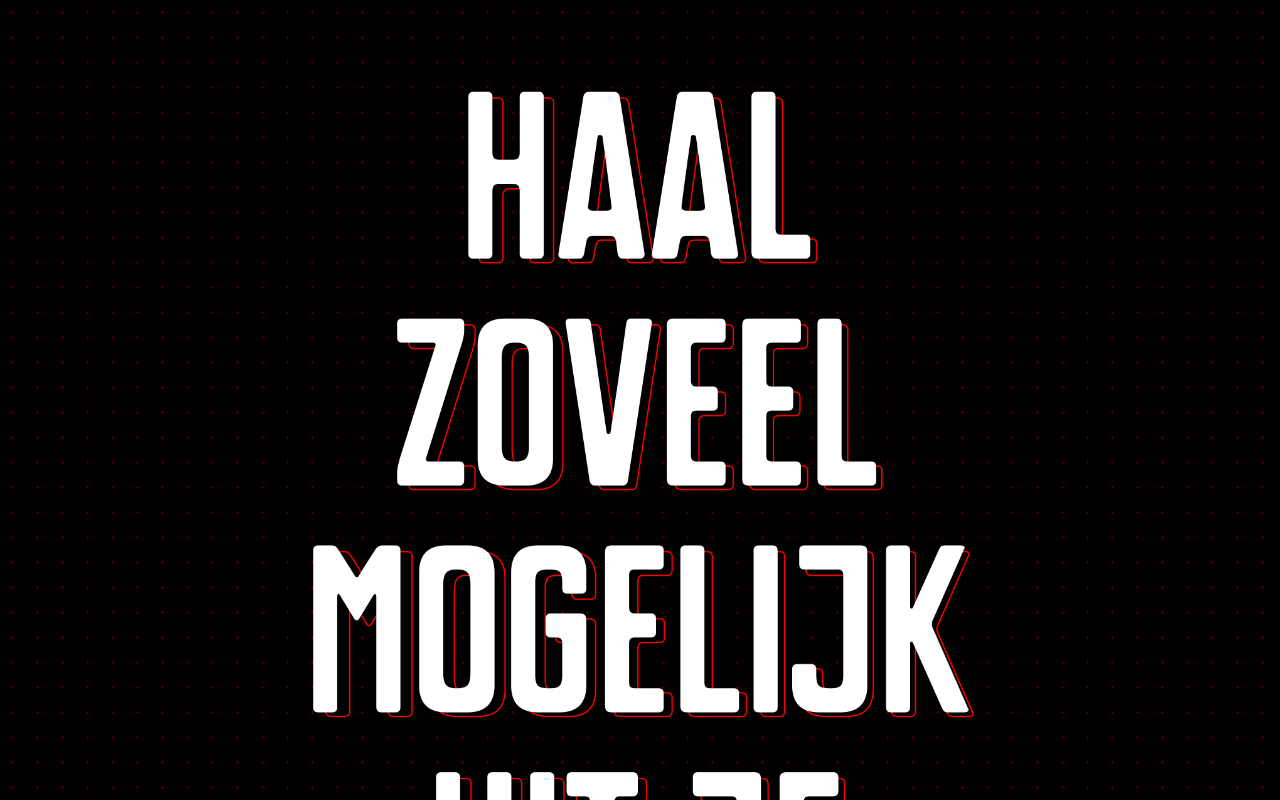
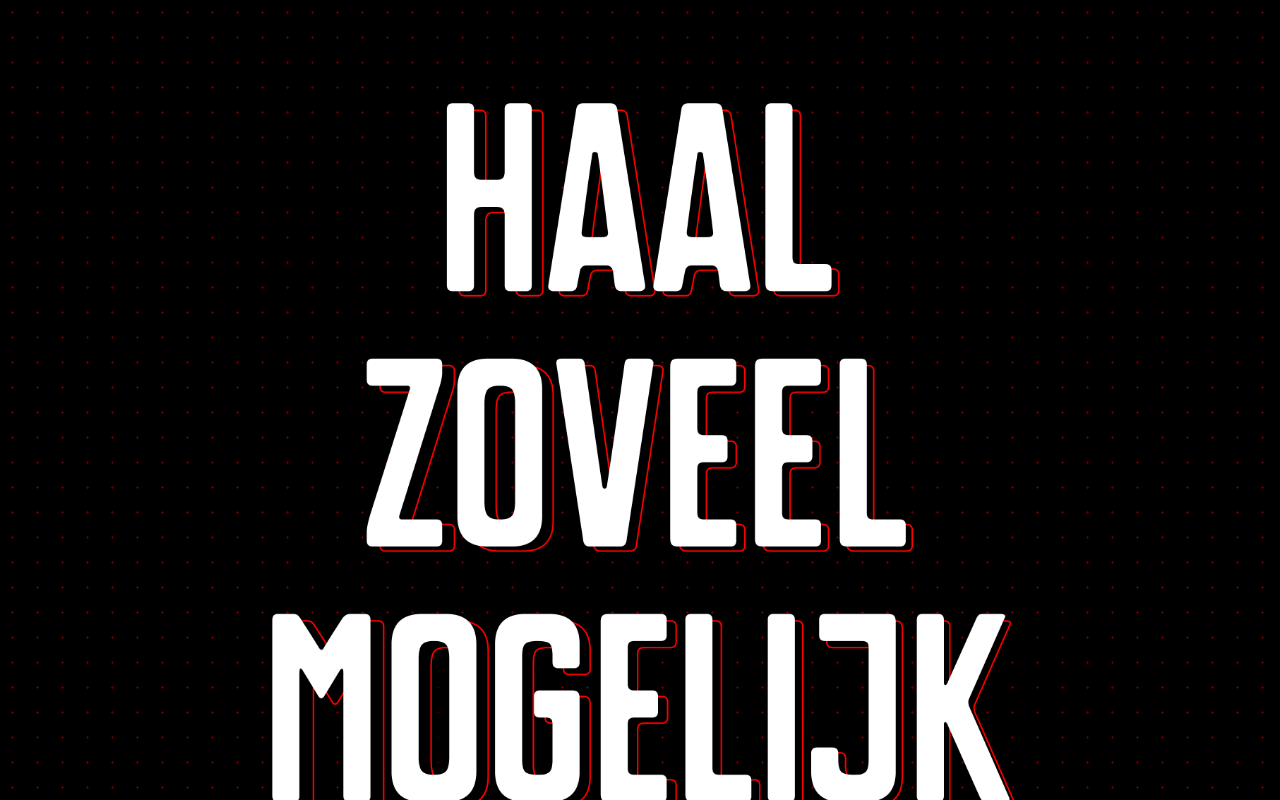
Before and after one commit to seppukuuu/mobilevikings, a plain HTML site: page index.html in a window 1280 px wide. Drawn offline with Linux system fonts and the light colour scheme; a web font is replaced by a local one.

Commit message:
Update index.html

```diff
--- a/index.html
+++ b/index.html
@@ -5,6 +5,7 @@
     <meta name="viewport" content="width=device-width, initial-scale=1.0, maximum-scale=1.0, user-scalable=no">
     <title>Mobile Vikings - Brand Official</title>
     <style>
+        /* 3.1 PRIMARY TYPOGRAPHY: Mr. Alex Bold */
         @font-face {
             font-family: "MrAlex-Bold";
             src: url("https://db.onlinewebfonts.com/t/2791267c488b942eb80f4f69ea85603e.woff2") format("woff2");
@@ -15,86 +16,80 @@
             box-sizing: border-box;
             margin: 0;
             padding: 0;
-            /* Verwijder de standaard blauwe highlight bij tikken op mobiel */
             -webkit-tap-highlight-color: transparent;
         }
 
         html, body {
-            margin: 0;
-            padding: 0;
             width: 100%;
             height: 100%;
-            background-color: #000000;
+            background-color: #000000; /* Primary color: Black [cite: 218] */
             color: #ffffff;
             font-family: "MrAlex-Bold", sans-serif;
             display: flex;
             flex-direction: column;
             align-items: center;
             justify-content: space-between;
-            overflow-x: hidden;
-            /* Voorkom dat tekst geselecteerd wordt bij veelvuldig tikken */
-            user-select: none;
+            overflow: hidden;
         }
 
+        /* 5.1 PATTERNS: Supportive function (Opacity 0.4 voor de 5% dominantie regel [cite: 271]) */
         body::before {
             content: "";
             position: fixed;
             top: 0; left: 0; width: 100%; height: 100%;
-            background-image: radial-gradient(#cd0400 1.2px, transparent 1.2px);
+            background-image: radial-gradient(#cd0400 1.2px, transparent 1.2px); /* Primary Red [cite: 223] */
             background-size: 25px 25px;
             z-index: 1;
-            opacity: 0.35;
+            opacity: 0.4;
         }
 
         .container {
             position: relative;
             z-index: 10;
             width: 100%;
-            padding: 0 10px;
-            text-align: center;
-            margin-top: auto;
-            margin-bottom: auto;
             display: flex;
             flex-direction: column;
             align-items: center;
+            justify-content: center;
+            flex-grow: 1;
         }
 
+        /* EXTRA GROTE STYLING VOOR MB.PNG */
         .headline-img {
-            width: 120%;
-            max-width: 800px;
+            width: 110%; /* Vergroot naar over-size breedte */
+            max-width: 900px; /* Ruimere limiet voor grote schermen */
             height: auto;
+            margin-bottom: 30px;
+            /* Zwarte diepteschaduw conform brandbook pagina 24 [cite: 303] */
+            filter: drop-shadow(6px 6px 0px #000000);
             display: block;
-            margin: 0 auto 20px auto;
-            filter: drop-shadow(6px 6px 0px #000000);
-            pointer-events: none; /* Zorgt dat de afbeelding kliks niet blokkeert */
         }
 
+        /* 3.3 CALL TO ACTION: Red box met subtiele ronde hoeken [cite: 328] */
         .viking-button {
-            background-color: #cd0400;
+            background-color: #cd0400; /* Primary Red [cite: 223] */
             color: #ffffff;
             font-family: "MrAlex-Bold", sans-serif;
             font-size: 2.2rem;
             padding: 16px 0;
             border: none;
-            border-radius: 8px;
+            border-radius: 8px; /* Subtiele afronding [cite: 328] */
             text-transform: uppercase;
             width: 90%;
             max-width: 320px;
             cursor: pointer;
             position: relative;
             box-shadow: 6px 6px 0px #000000;
-            filter: drop-shadow(0 0 15px rgba(205, 4, 0, 0.6));
-            /* Snelle transitie voor directe feedback op touch */
-            transition: transform 0.05s, box-shadow 0.05s;
-            display: block;
+            filter: drop-shadow(0 0 15px rgba(205, 4, 0, 0.7));
+            transition: all 0.05s linear;
         }
 
-        /* Deze actie werkt direct zodra je je vinger op het scherm zet */
         .viking-button:active {
             transform: translate(4px, 4px);
-            box-shadow: 0px 0px 0px #000000;
+            box-shadow: 1px 1px 0px #000000;
         }
 
+        /* 1.7 LOGO POSITIONING: Gecentreerd [cite: 151] */
         .footer {
             position: relative;
             z-index: 10;
@@ -104,7 +99,7 @@
         }
 
         .logo-img {
-            height: 65px;
+            height: 65px; /* Minimum size: 65px [cite: 112] */
             width: auto;
         }
     </style>
@@ -112,9 +107,9 @@
 <body>
 
     <div class="container">
-        <img src="MB.png" alt="Haal alles uit je data" class="headline-img">
+        <img src="MB.png" alt="Haal zoveel mogelijk uit je" class="headline-img">
 
-        <button type="button" class="viking-button">
+        <button class="viking-button">
             Internet
         </button>
     </div>
```
